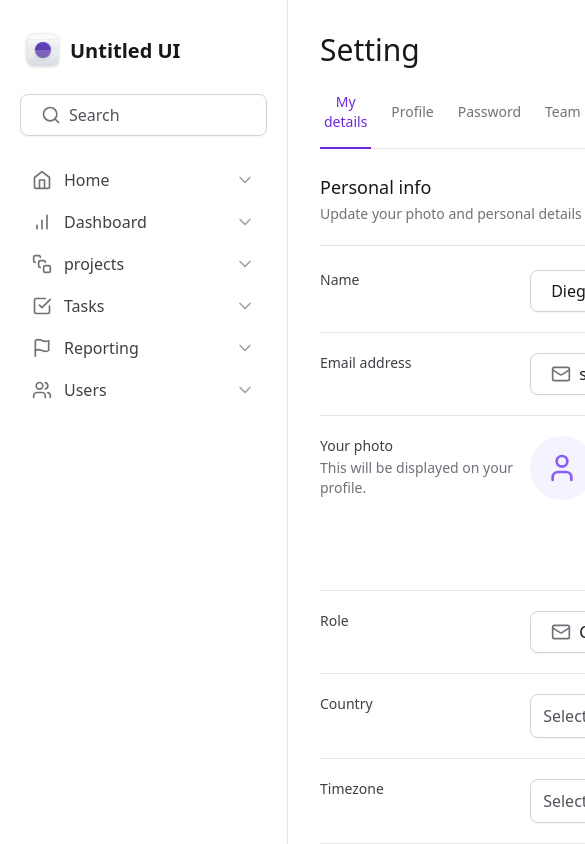
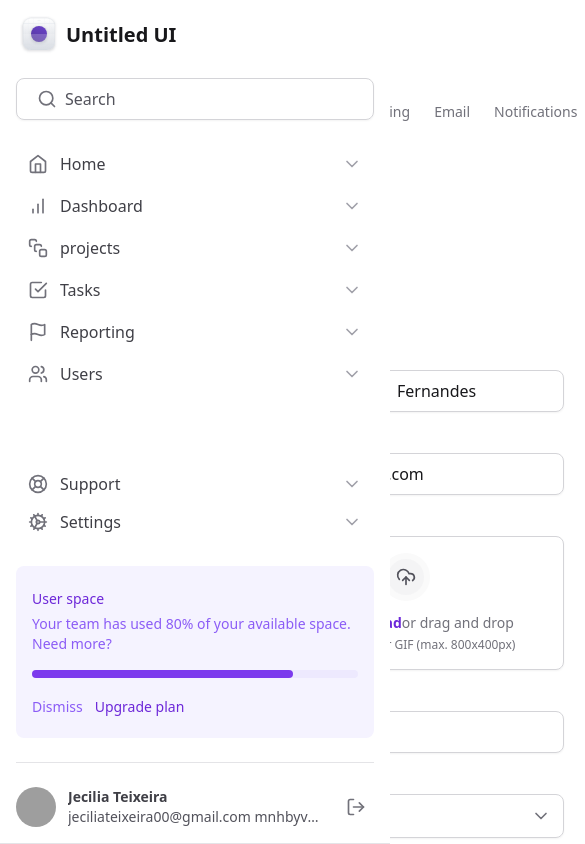
Before and after one commit to Jecilia/masterizando-tailwindcss-rocketseat, a React (Vite) app: page / in a window 390 px wide. Shown: the top 844 px of the page, 585 px wide, since content can reach past the window. Built offline with nearby package versions, Linux system fonts and the light colour scheme; grey boxes are pictures that could not be loaded.

Commit message:
responsive sidebar

```diff
--- a/src/components/Sidebar/index.tsx
+++ b/src/components/Sidebar/index.tsx
@@ -18,7 +18,7 @@
 
 export function Sidebar() {
   return (
-    <aside className="flex flex-col gap-6 border-r border-zinc-200 px-5 py-8">
+    <aside className="fixed bottom-0 left-0 right-0 top-0 z-20 flex flex-col gap-6 border-b border-zinc-200 bg-white p-4 lg:relative lg:right-auto lg:w-80 lg:border-r lg:px-5 lg:py-8">
       <Logo />
       <Input.Root>
         <Input.Prefix>
```
